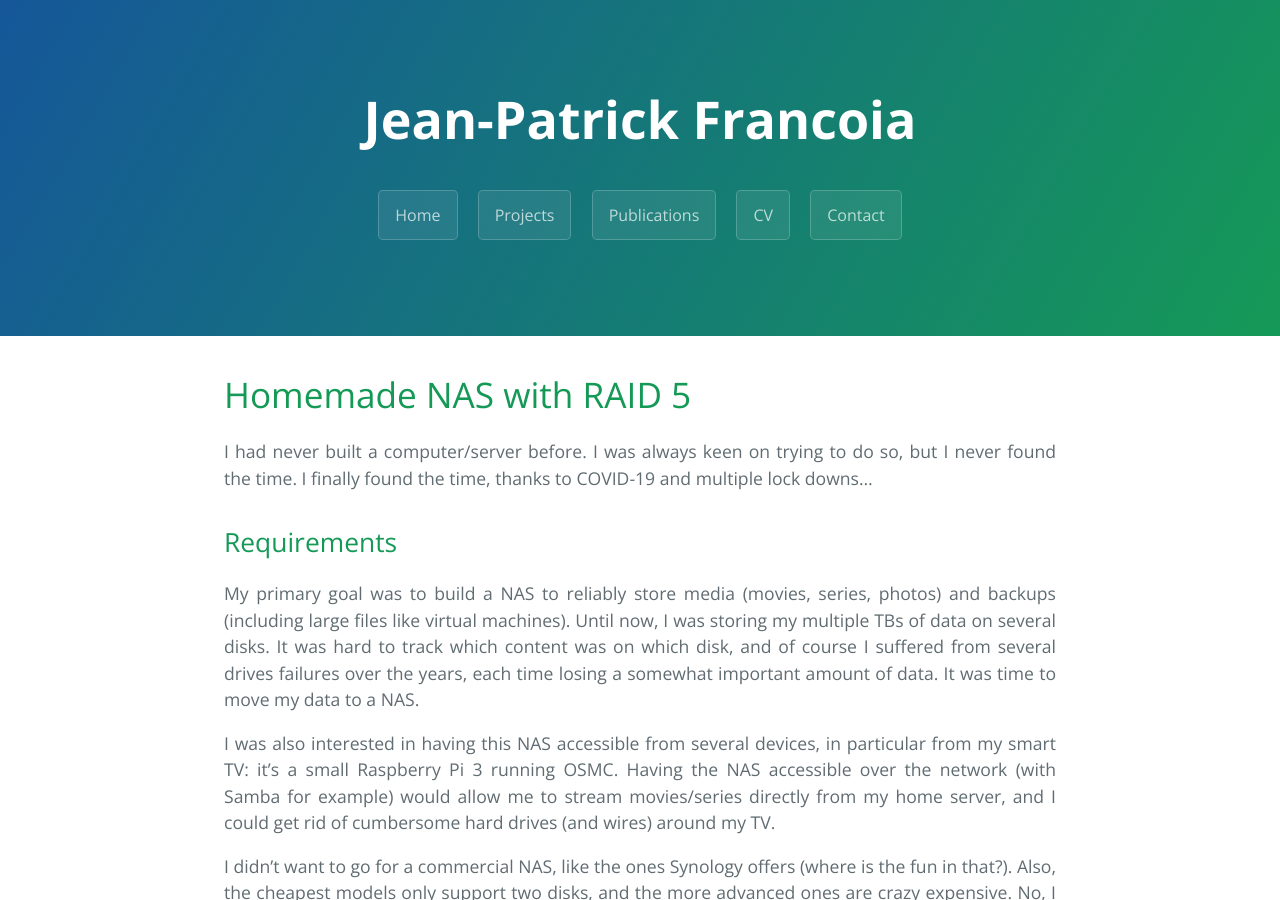
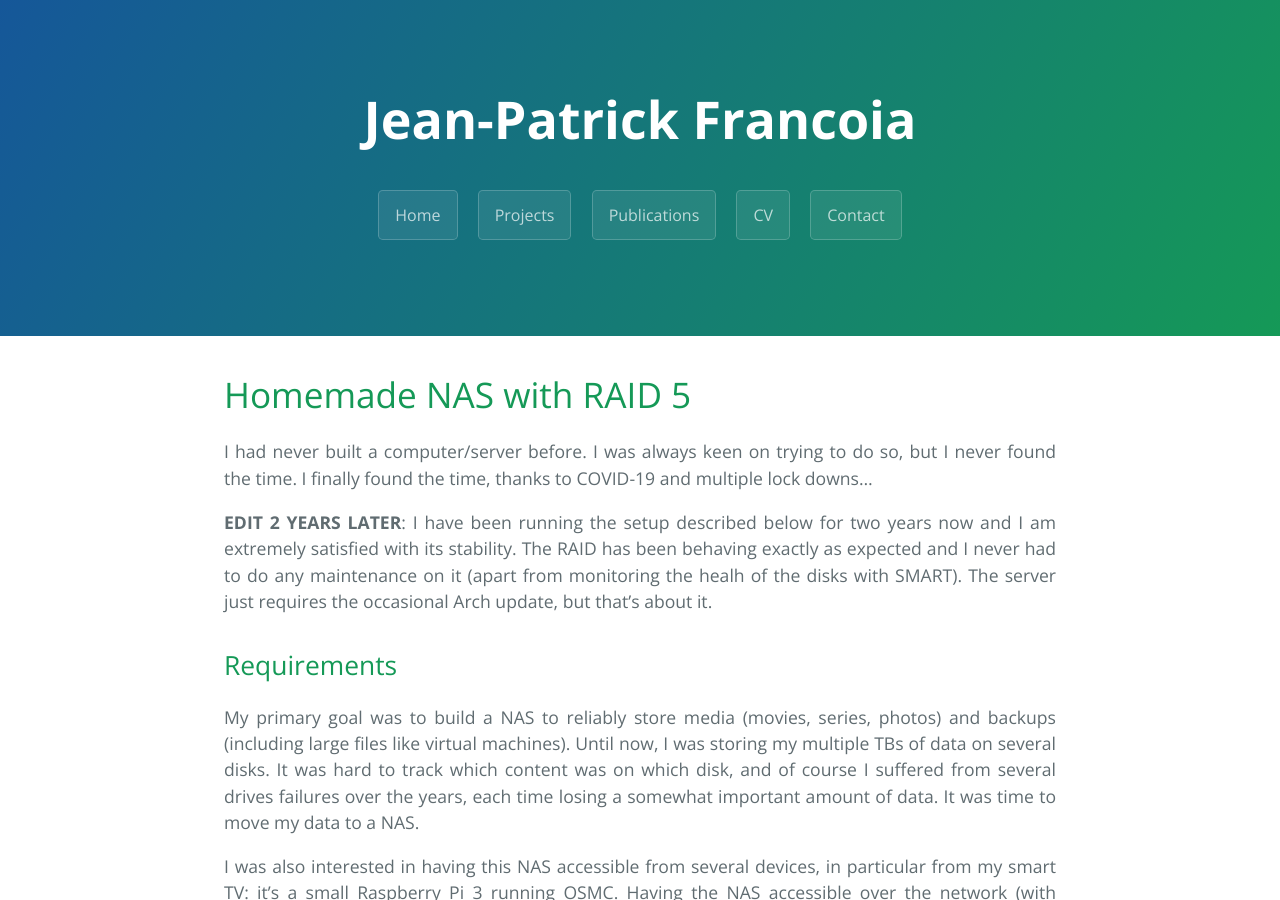
Before and after one commit to JPFrancoia/JPFrancoia.github.io, a Jekyll site: the page built from _posts/2021-01-17-home-server.md, in a window 1280 px wide and 900 px high. Built offline with Jekyll 4.4.1, drawn with Linux system fonts in a browser that asks for light colours; the repository's description, which GitHub fills in, is left out.

Commit message:
Adding small edit about the NAS.

```diff
--- a/_posts/2021-01-17-home-server.md
+++ b/_posts/2021-01-17-home-server.md
@@ -14,6 +14,13 @@ I will also describe the stack I chose to setup the NAS."
 I had never built a computer/server before. I was always keen on trying to do
 so, but I never found the time. I finally found the time, thanks to COVID-19
 and multiple lock downs...
+
+
+**EDIT 2 YEARS LATER**: I have been running the setup described below for
+two years now and I am extremely satisfied with its stability. The RAID has
+been behaving exactly as expected and I never had to do any maintenance on
+it (apart from monitoring the healh of the disks with SMART). The server
+just requires the occasional Arch update, but that's about it.
 
 
 ## Requirements
```
Also changed, not shown: README.md (added).
